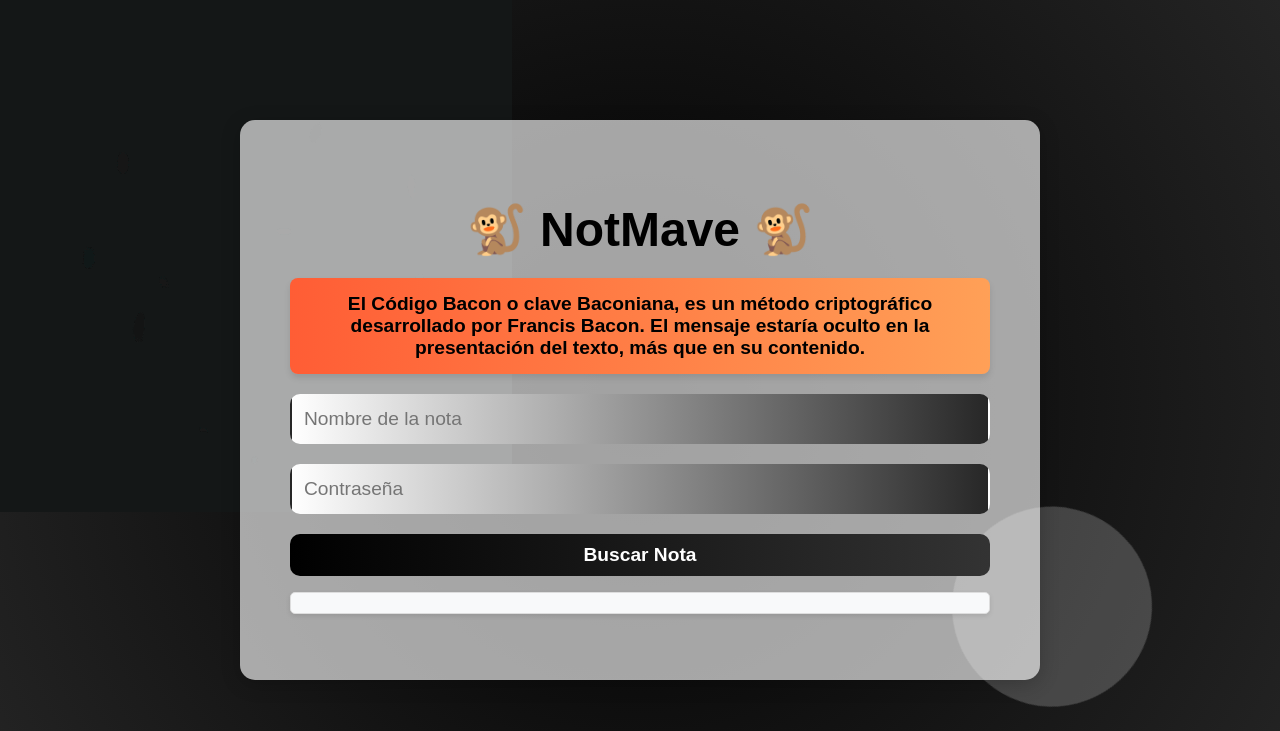
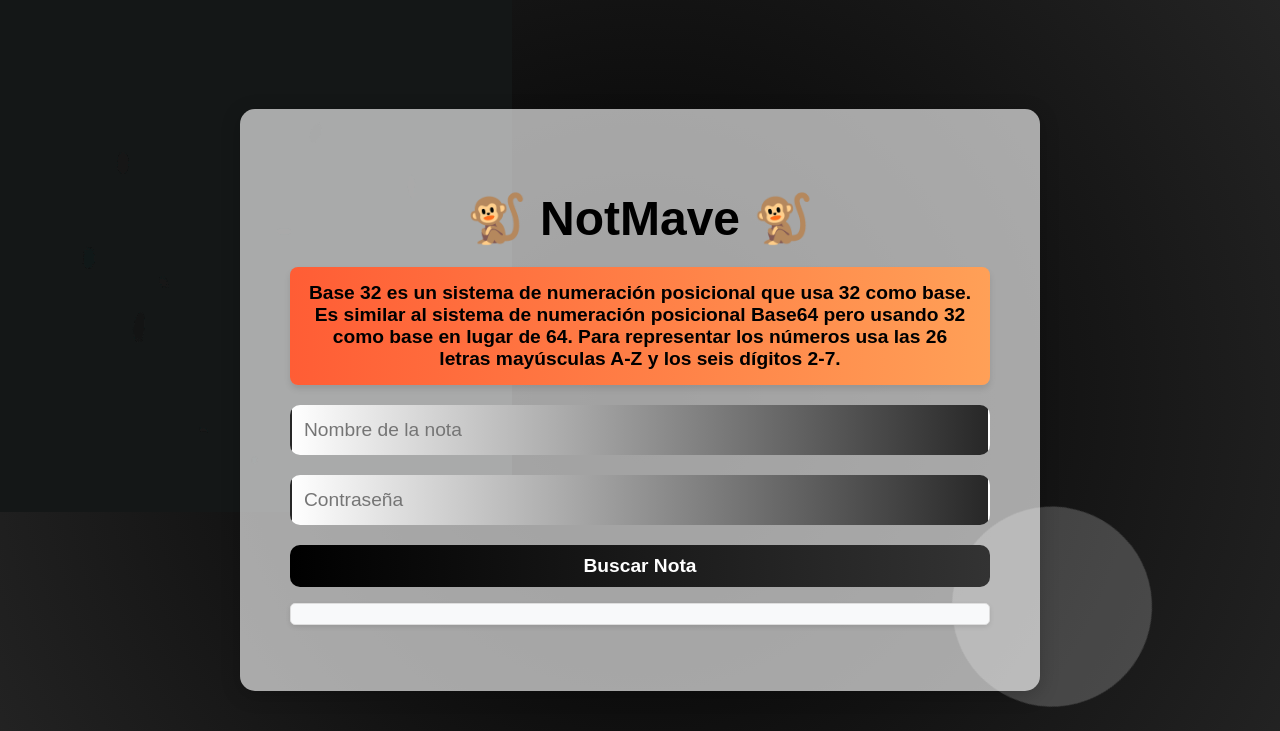
Before and after one commit to HanzMaverick/NotasMave, a Flask app: page / in a window 1280 px wide. Shown: the top 731 px of the page. Run offline with Flask 3, Linux system fonts and the light colour scheme; some libraries are stand-ins or nearby versions.

Commit message:
juego 10Abril

```diff
--- a/templates/search.html
+++ b/templates/search.html
@@ -129,7 +129,7 @@
 
     <!-- Carrusel de textos -->
     <div id="carousel" class="carousel">
-      <div class="carousel-item active"> El Código Bacon o clave Baconiana, es un método criptográfico desarrollado por Francis Bacon. El mensaje estaría oculto en la presentación del texto, más que en su contenido. </div>
+      <div class="carousel-item active"> Base 32 es un sistema de numeración posicional que usa 32 como base. Es similar al sistema de numeración posicional Base64 pero usando 32 como base en lugar de 64. Para representar los números usa las 26 letras mayúsculas A-Z y los seis dígitos 2-7. </div>
       <div class="carousel-item" id="btcPriceSlide">💲 Cargando precio de Bitcoin...</div>
       <div class="carousel-item" id="btcVolumeSlide">📊 Cargando volumen de transacciones...</div>
       <div class="carousel-item" id="btcHashrateSlide">⚡ Cargando hashrate de la red...</div>
```
Also changed, not shown: instance/notes.db.
